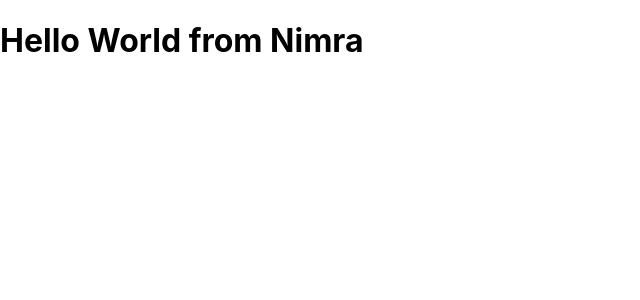
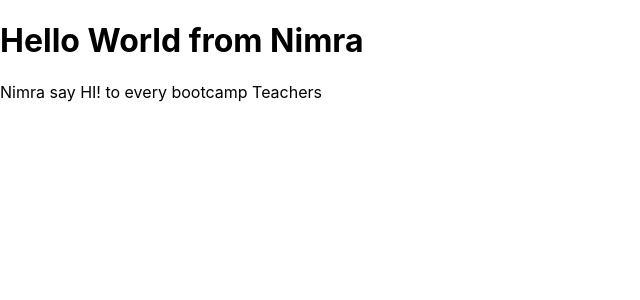
Before and after one commit to nimra555/bootcamp-project, a React (Create React App) app: page / in a window 1280 px wide. Shown: the top 300 px of the page, without its empty margins (0-640 px from the left). Built offline with nearby package versions, Linux system fonts and the light colour scheme.

Commit message:
Update App.js

```diff
--- a/src/App.js
+++ b/src/App.js
@@ -5,6 +5,7 @@ function App() {
   return (
     <div>
       <h1>Hello World from Nimra</h1>
+      <p>Nimra say HI! to every bootcamp Teachers</p>
     </div>
   );
 }
```
